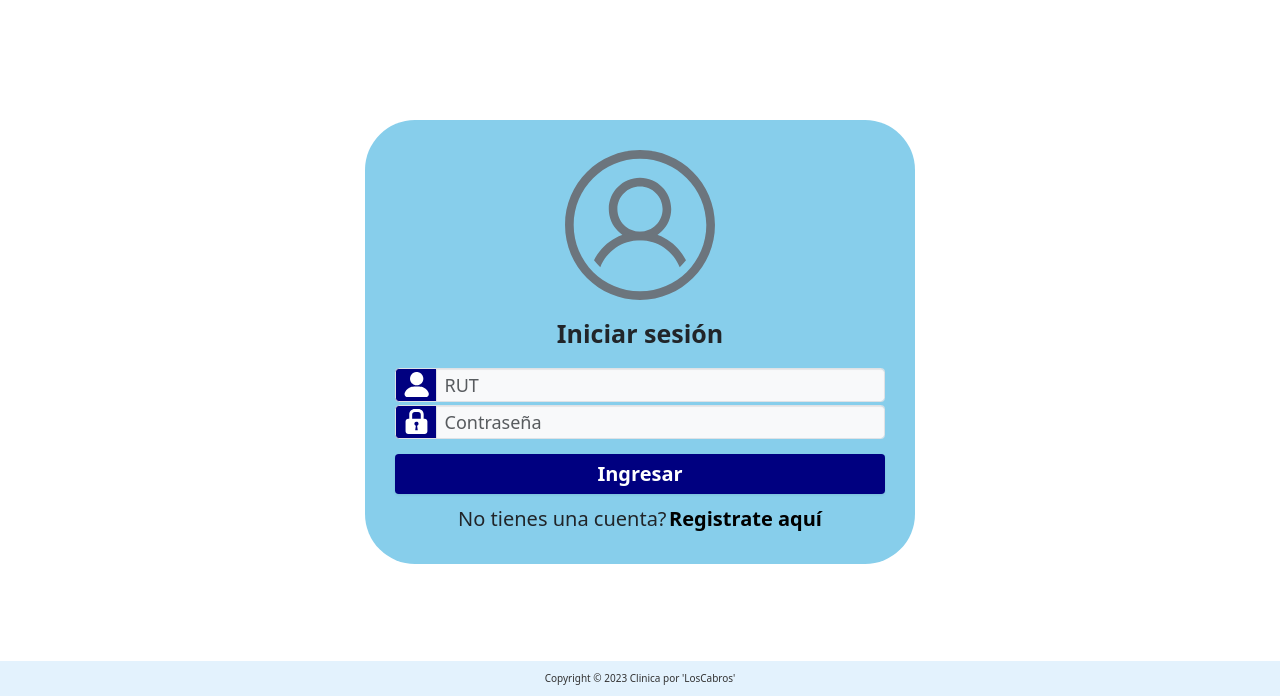
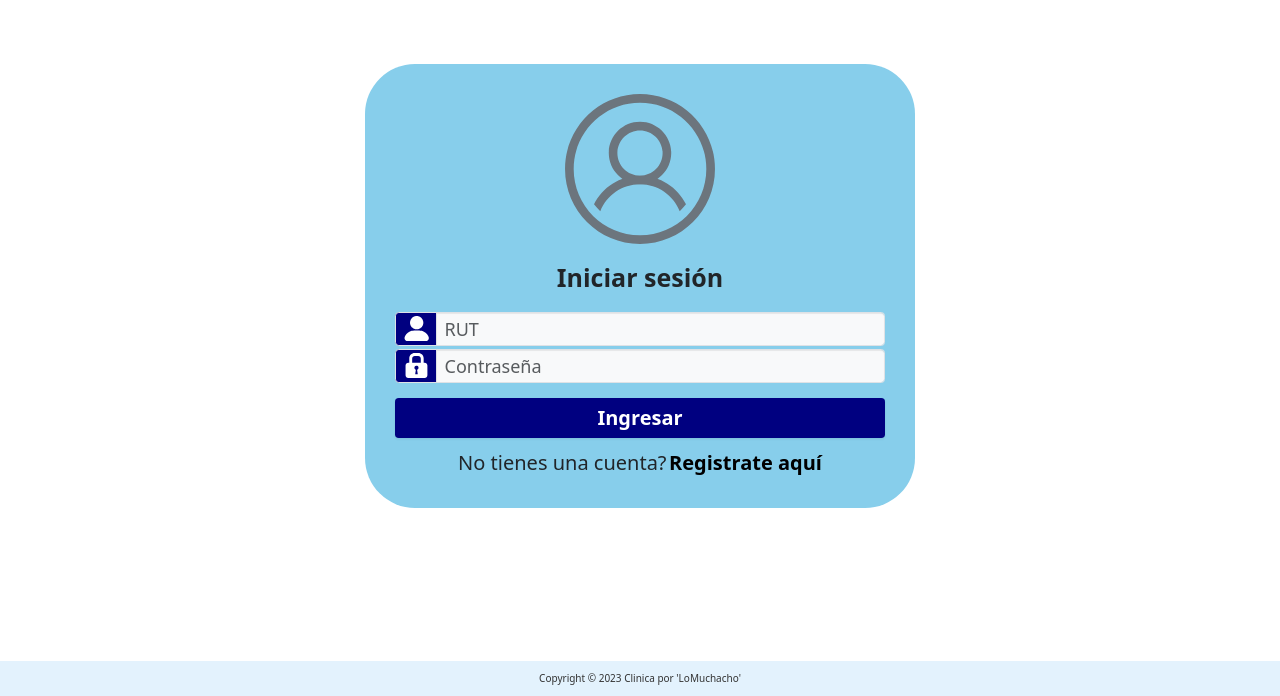
Before and after one commit to Nikowoss/Clinica, a Django app: page /InicioSesion in a window 1280 px wide. Shown: the part 104-800 px from the top of the page. Run offline with Django 4.2, Linux system fonts and the light colour scheme; some libraries are stand-ins or nearby versions.

Commit message:
cambios random

```diff
--- a/Servidor/aplicaciones/templates/aplicaciones/InicioSesion.html
+++ b/Servidor/aplicaciones/templates/aplicaciones/InicioSesion.html
@@ -8,14 +8,14 @@
     <title>Inicio sesión</title>
 </head>
 
-<main style="margin: 120px;">
+<main style="margin: 8vh;">
     <div class="d-flex justify-content-center align-items-center mh-100">
         <div class="p-5" style="width: 55rem; border-radius: 50px; background-color: #87CEEB;">
             <div style="height: 150px;" class="d-flex justify-content-center">
                 <img src="{% static 'aplicaciones/img/login-icon.svg' %}" alt="login-icon" style="height: 15rem" />
             </div>
             <div style="font-weight: bolder; font-size: 2rem;" class="mt-4 text-center fs-1">Iniciar sesión</div>
-
+            <form method="GET">
                 <div class="input-group mt-4">
                     <div class="input-group-text" style="background: navy;">
                         <img src="{% static 'aplicaciones/img/username-icon.svg' %}" alt="username-icon" style="height: 2.5rem;" />
@@ -26,7 +26,7 @@
                     <div class="input-group-text" style="background: navy;">
                         <img src="{% static 'aplicaciones/img/password-icon.svg' %}" alt="password-icon" style="height: 2.5rem" />
                     </div>
-                <input style="font-size: 1.8rem;" class="form-control bg-light" type="password" placeholder="Contraseña" id="password" name="password" />
+                    <input style="font-size: 1.8rem;" class="form-control bg-light" type="password" placeholder="Contraseña" id="password" name="password"/>
                 </div>
 
                 <div>
@@ -38,6 +38,7 @@
                     <div style="font-size: 2rem">No tienes una cuenta?</div>
                     <a href="{% url 'CrearCuenta' %}" class="text-decoration-none fw-semibold" style="font-size: 2rem; color: black;">Registrate aquí</a>
                 </div>
+            </form>
         </div>
     </div>
 </main>
--- a/Servidor/aplicaciones/templates/aplicaciones/base.html
+++ b/Servidor/aplicaciones/templates/aplicaciones/base.html
@@ -47,7 +47,7 @@
     <footer>
 
         <div style="text-align: center;">
-            Copyright © 2023 Clinica por 'LosCabros'
+            Copyright © 2023 Clinica por 'LoMuchacho'
         </div>
     </footer>
 
```
Lines whose indentation alone changed are shown as unchanged.
